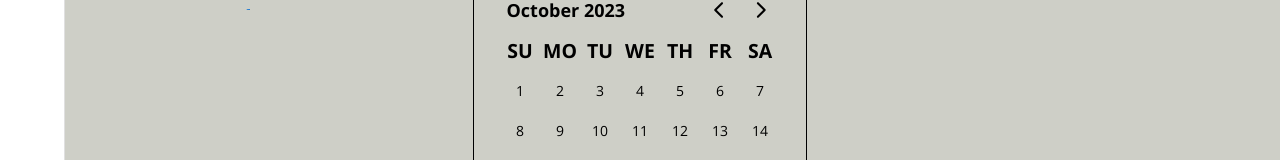
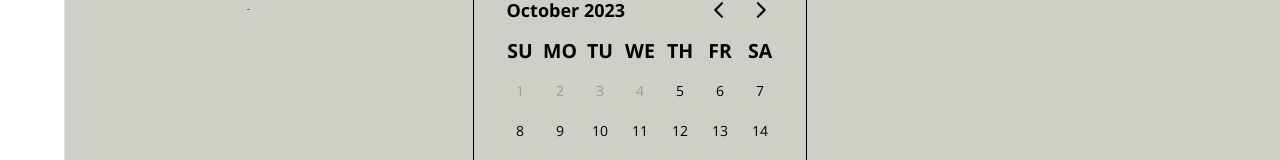
Before and after one commit to valenbia36/2023-lalibertadavanza-frontend, a React (Create React App) app: page /statistics in a window 1280 px wide. Both pictures are taken after a click on the button "SELECT DATE". Shown: the part 346-506 px from the top of the page. Built offline with nearby package versions, Linux system fonts and the light colour scheme; no server answers.

Commit message:
max range dates for chart

```diff
--- a/src/components/Charts/LineChartContainer.jsx
+++ b/src/components/Charts/LineChartContainer.jsx
@@ -115,6 +115,7 @@ const LineChartContainer = () => {
               defaultMonth={range ? range.from : new Date()}
               selected={range}
               onSelect={setRange}
+              max={31}
               modifiersClassNames={{
                 selected: 'my-selected',
                 today: 'my-today',
```
